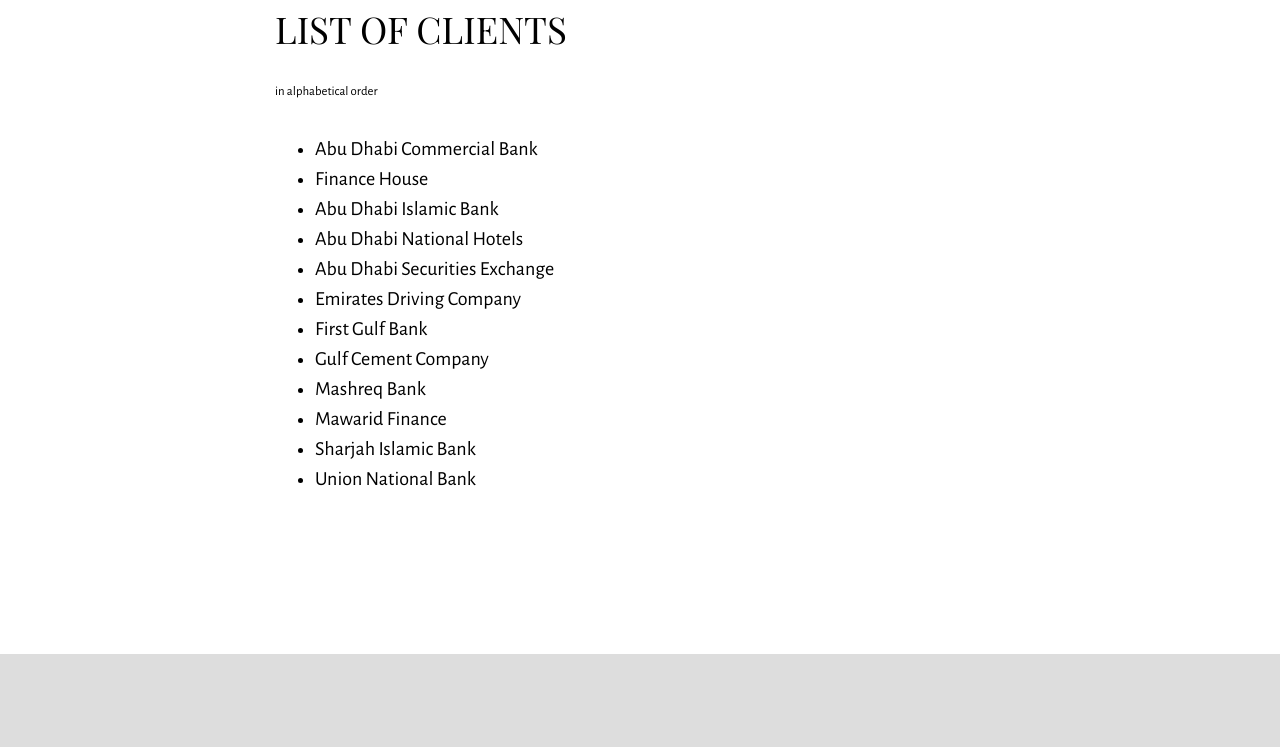
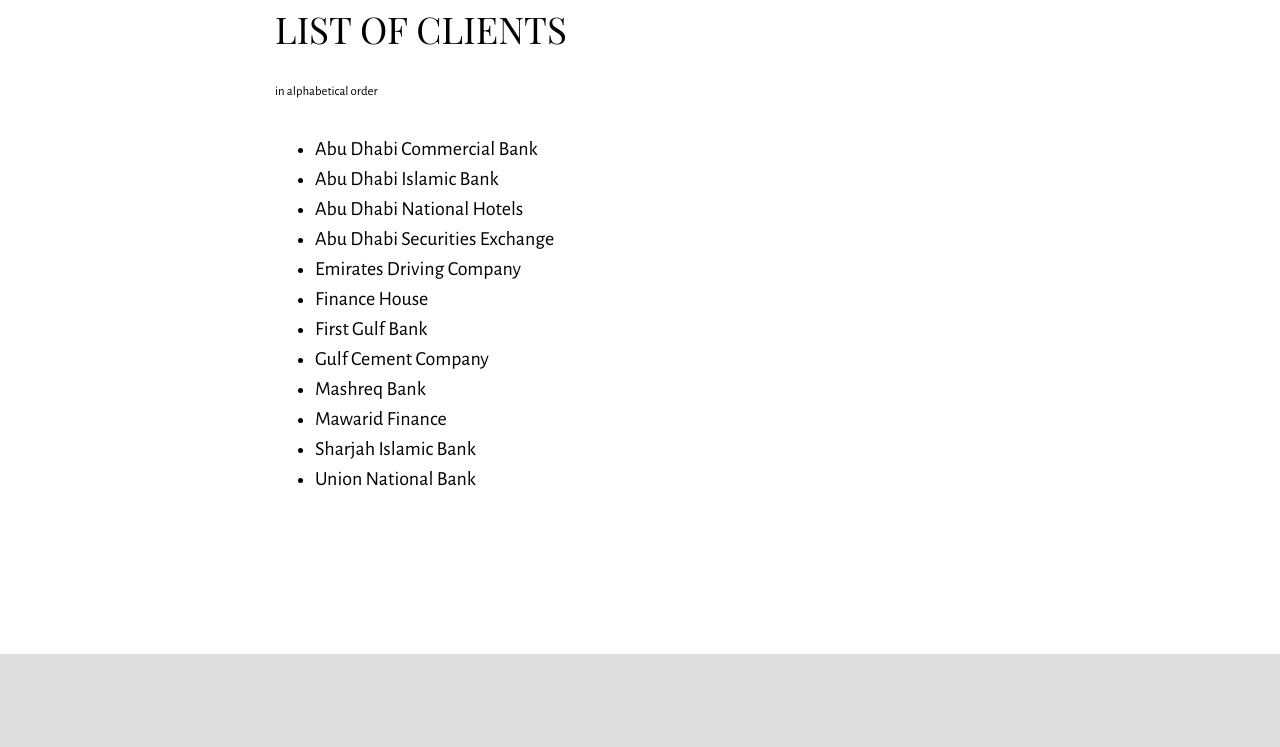
Before and after one commit to QtesLLC/QtesLLC.github.io, a plain HTML site: page index.html in a window 1280 px wide. Shown: the part 2940-3687 px from the top of the page. Drawn offline with nearby package versions, Linux system fonts and the light colour scheme.

Commit message:
re arrange sorting

```diff
--- a/index.html
+++ b/index.html
@@ -126,7 +126,7 @@
 <section class="mbr-section mbr-section__container mbr-section__container--last" id="content1-m">
     <div class="container">
         <div class="row">
-            <div class="col-md-8 col-md-offset-2 lead"><ul><li>Abu Dhabi Commercial Bank</li><li>Finance House</li><li>Abu Dhabi Islamic Bank</li><li>Abu Dhabi National Hotels</li><li>Abu Dhabi Securities Exchange</li><li>Emirates Driving Company</li><li>First Gulf Bank</li><li>Gulf Cement Company</li><li>Mashreq Bank</li><li>Mawarid Finance</li><li>Sharjah Islamic Bank</li><li>Union National Bank</li></ul></div>
+            <div class="col-md-8 col-md-offset-2 lead"><ul><li>Abu Dhabi Commercial Bank</li><li>Abu Dhabi Islamic Bank</li><li>Abu Dhabi National Hotels</li><li>Abu Dhabi Securities Exchange</li><li>Emirates Driving Company</li><li>Finance House</li><li>First Gulf Bank</li><li>Gulf Cement Company</li><li>Mashreq Bank</li><li>Mawarid Finance</li><li>Sharjah Islamic Bank</li><li>Union National Bank</li></ul></div>
         </div>
     </div>
 </section>
```
